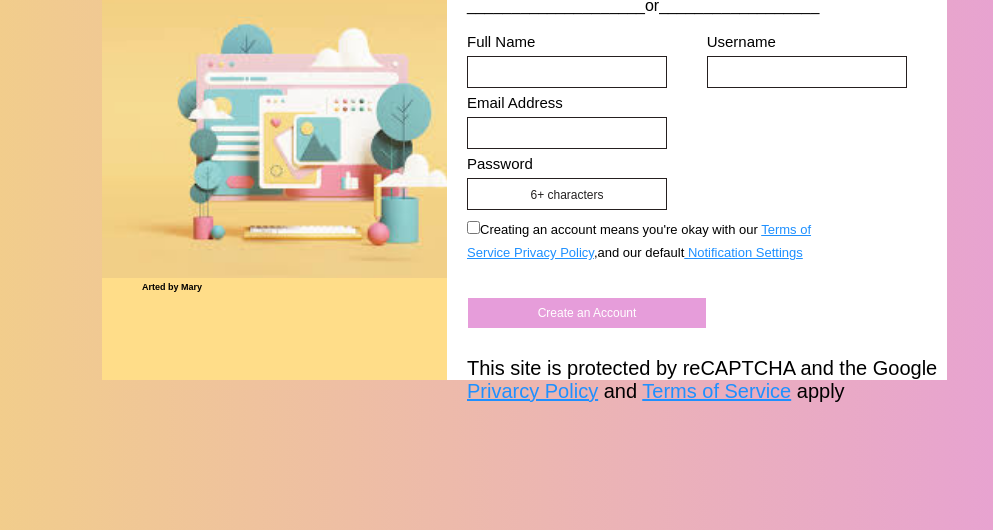
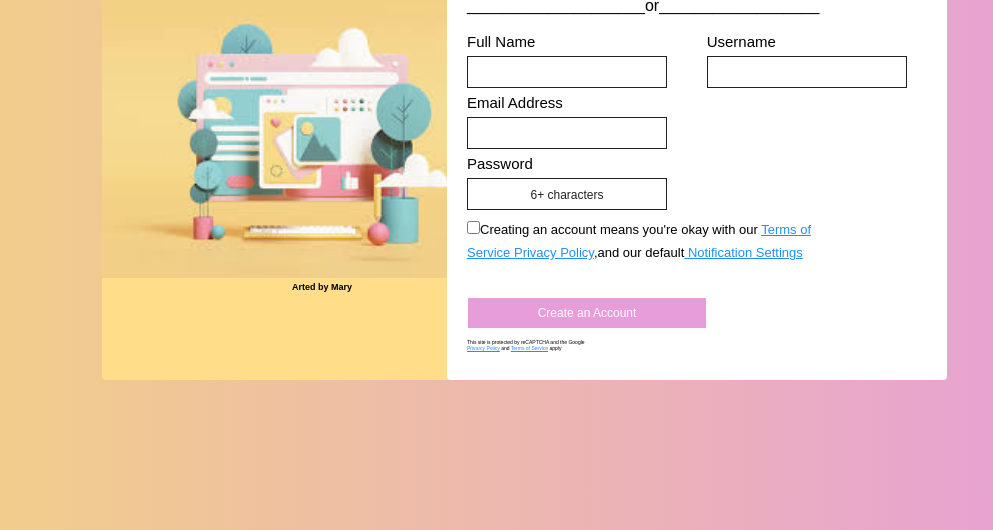
Before and after one commit to Wangaremarry/Login, a plain HTML site: page index.html in a window 1280 px wide. Shown: the part 270-800 px from the top of the page, without its empty margins (143-1136 px from the left). Drawn offline with Linux system fonts and the light colour scheme.

Commit message:
first commit

```diff
--- a/index.html
+++ b/index.html
@@ -61,10 +61,10 @@
 
                                   <p><input type="checkbox"><span>Creating an account means you're okay with our <a href="" style="color:dodgerblue">Terms of <br>
                                 Service Privacy Policy</a>,and our default<a href="" style="color:dodgerblue"> Notification Settings</a> </p>
-                                <button class="submit-btn">Create an Account</button>
-                                <br></br>
+                                <button class="submit-btn">Create an Account</button><br>
 
-                                <p>This site is protected by reCAPTCHA and the Google <br> <a href=""style="color:dodgerblue" > Privarcy Policy</a> and <a href="" style="color:dodgerblue"> Terms of Service</a> apply</p>
+
+                                <p1 class="site">This site is protected by reCAPTCHA and the Google <br> <a href=""style="color:dodgerblue" > Privarcy Policy</a> and <a href="" style="color:dodgerblue"> Terms of Service</a> apply</p1>
                               </section>
 
 
--- a/style.css
+++ b/style.css
@@ -21,6 +21,8 @@ body{
     margin-right: 390px;
     position:fixed;
     background: #ffdd89;
+    border-radius: 4px;
+
 }
 
 h1{
@@ -45,7 +47,7 @@ h4{
 
 }
 h5{
-    margin-left: 20px;
+    margin-left: 170px;
     font-size: 9px;
 }
 h6{
@@ -59,6 +61,7 @@ h6{
     margin-left:400px;
     position: fixed;
     background: #fff;
+    border-radius: 4px;
 }
 .box{
     position: fixed;
@@ -67,6 +70,7 @@ h6{
     margin-left:150px;
     position: fixed;
     background: #fff;
+    border-radius: 5px;
 }
 .top-group{
     display: flex;
@@ -193,3 +197,7 @@ span{
 p{
 font-size: 20px;
 }
+.site{
+    font-size: 5px;
+    display: block;
+}
```
